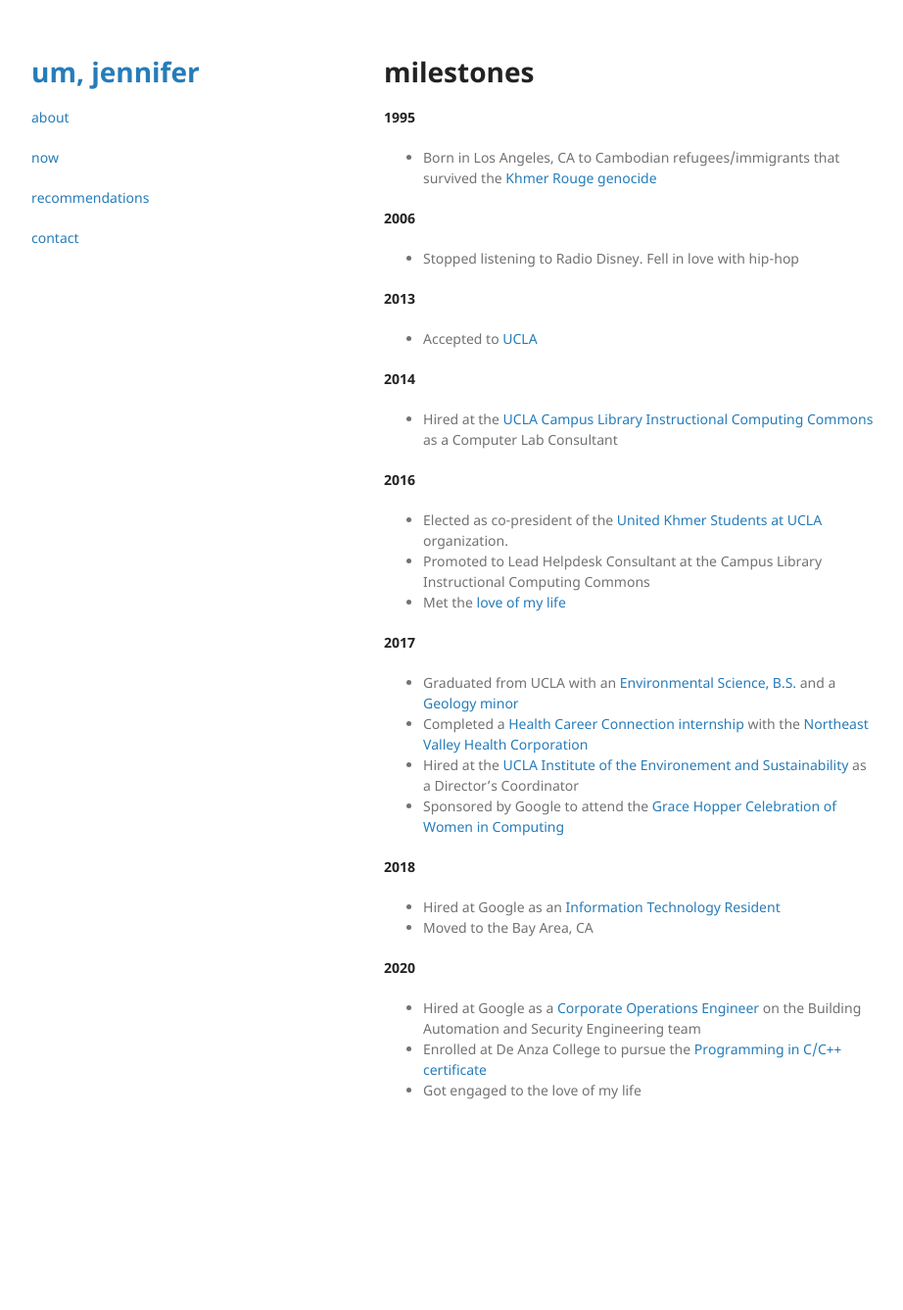
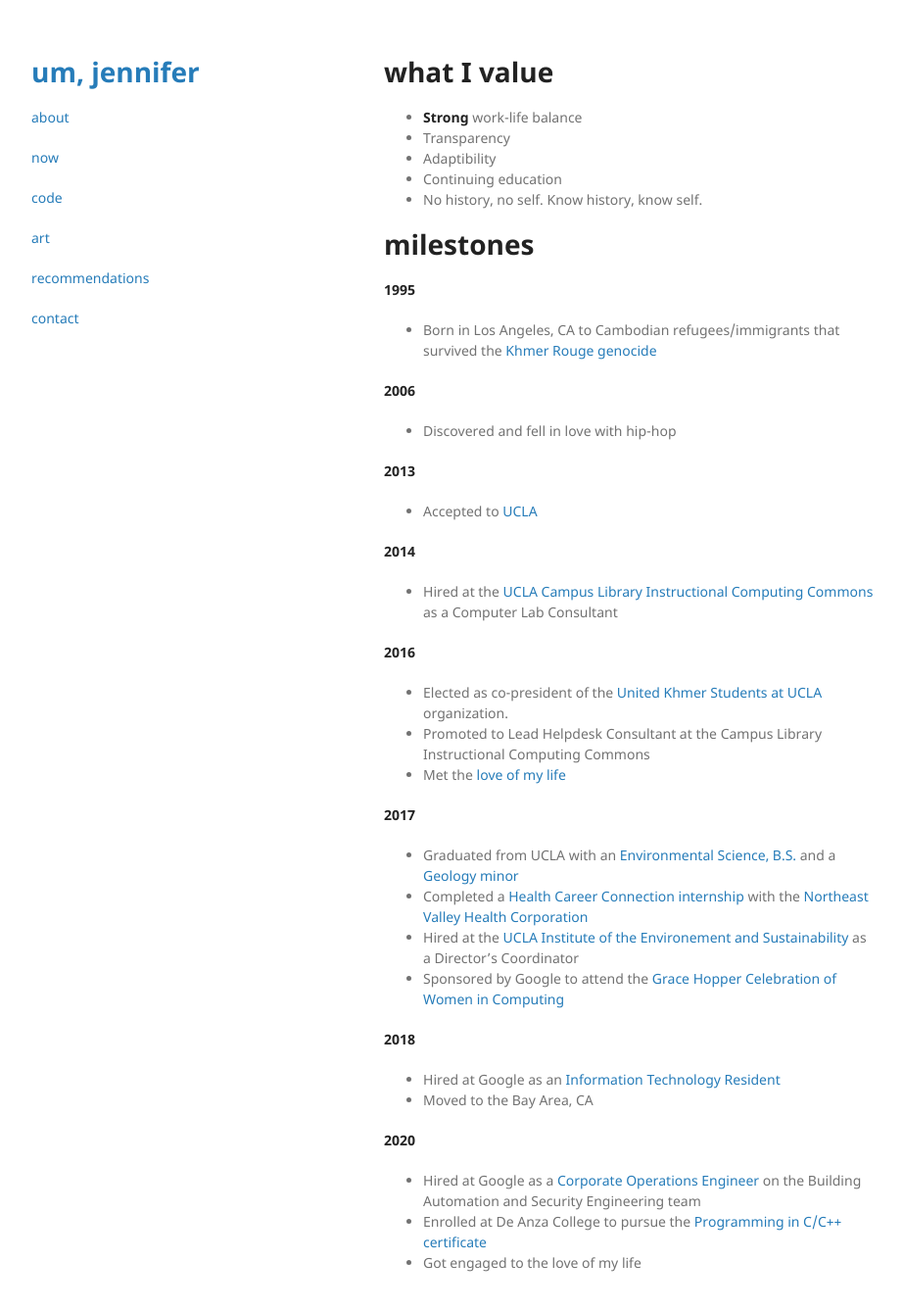
Before and after one commit to umjennifer/umjennifer.github.io, a Jekyll site: the page built from about.md, in a window 1280 px wide and 1369 px high. Shown: the top 1337 px of the window at 98% size, without its empty margins (178-1100 px from the left). Built offline with Jekyll 4.4.1, drawn with Linux system fonts in a browser that asks for light colours; our own code applies the rules of GitHub Pages for plain Markdown files.

Commit message:
Added "code" and "art" pages. Updated "contact" and "about"

```diff
--- a/_layouts/default.html
+++ b/_layouts/default.html
@@ -13,6 +13,8 @@
         <h1><a href="{{ site.github.url }}/">{{ site.title | default: site.github.repository_name }}</a></h1>
         <p><a href="{{ site.github.url }}/about">about</a></p>
         <p><a href="{{ site.github.url }}/now">now</a></p>
+        <p><a href="{{ site.github.url }}/code">code</a></p>
+        <p><a href="{{ site.github.url }}/art">art</a></p>
         <p><a href="{{ site.github.url }}/recommendations">recommendations</a></p>
         <p><a href="{{ site.github.url }}/contact">contact</a></p>
       </header>
--- a/about.md
+++ b/about.md
@@ -1,13 +1,20 @@
 ---
 layout: default
 ---
+
+# what I value
+* **Strong** work-life balance
+* Transparency
+* Adaptibility
+* Continuing education
+* No history, no self. Know history, know self.
 
 # milestones
 **1995**
 * Born in Los Angeles, CA to Cambodian refugees/immigrants that survived the [Khmer Rouge genocide](https://en.wikipedia.org/wiki/Khmer_Rouge)
 
 **2006**
-* Stopped listening to Radio Disney. Fell in love with hip-hop
+* Discovered and fell in love with hip-hop
 
 **2013**
 * Accepted to [UCLA](http://ucla.edu/)
```
Also changed, not shown: art.md (added, +8 -0 lines), code.md (added, +19 -0 lines), contact.md (+1 -0 lines), cooking.md (added, +8 -0 lines), 1 other file.
